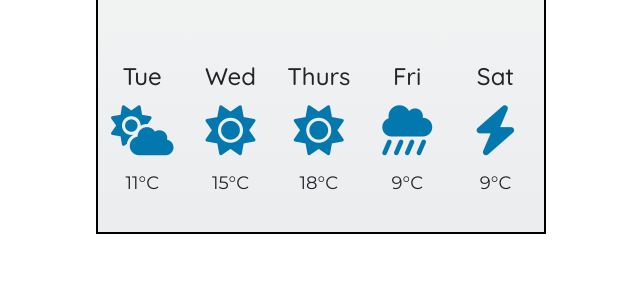
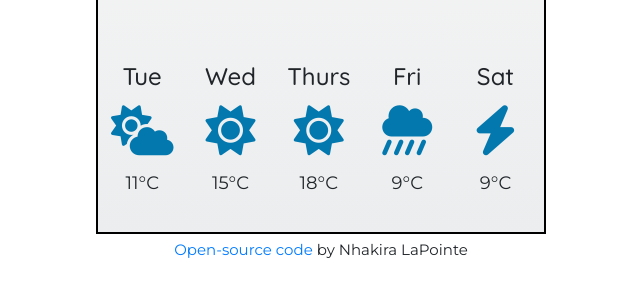
Before and after one commit to NLaPointe21/weather-app, a plain HTML site: page index.html in a window 1280 px wide. Shown: the part 447-744 px from the top of the page, without its empty margins (319-959 px from the left). Drawn offline with nearby package versions, Linux system fonts and the light colour scheme.

Commit message:
Added link to source code on Github

```diff
--- a/index.html
+++ b/index.html
@@ -86,6 +86,9 @@
       </div>
     </div>
 </div>
+<div class="footer">
+<p class="source-code"><a href="https://github.com/NLaPointe21/weather-app" target="_blank">Open-source code</a> by Nhakira LaPointe</p>
+</div>
 <script src="src/script.js"></script>
   </body>
 </html>
--- a/src/styles.css
+++ b/src/styles.css
@@ -128,3 +128,8 @@ p {
   padding: 0;
   text-align: center;
 }
+
+.source-code {
+  font-size: 15px;
+  padding-top: 5px;
+}
```
